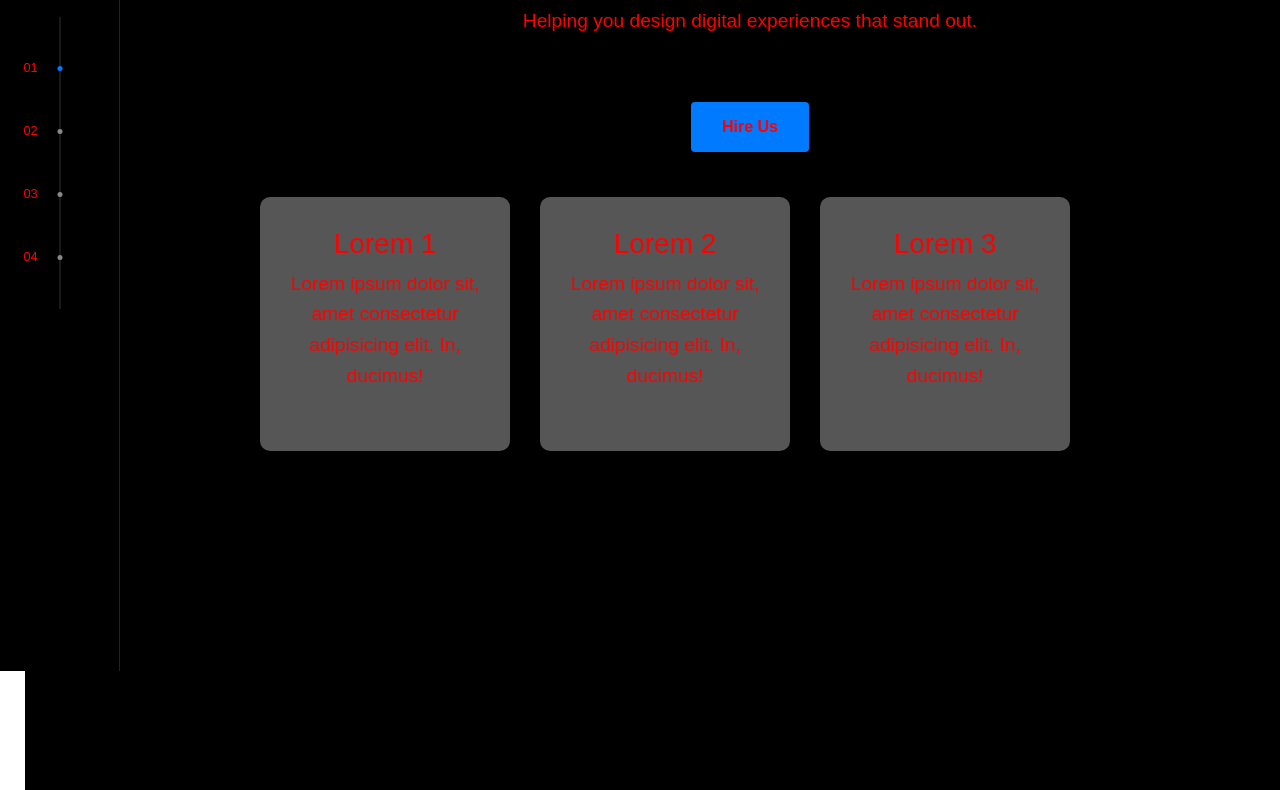
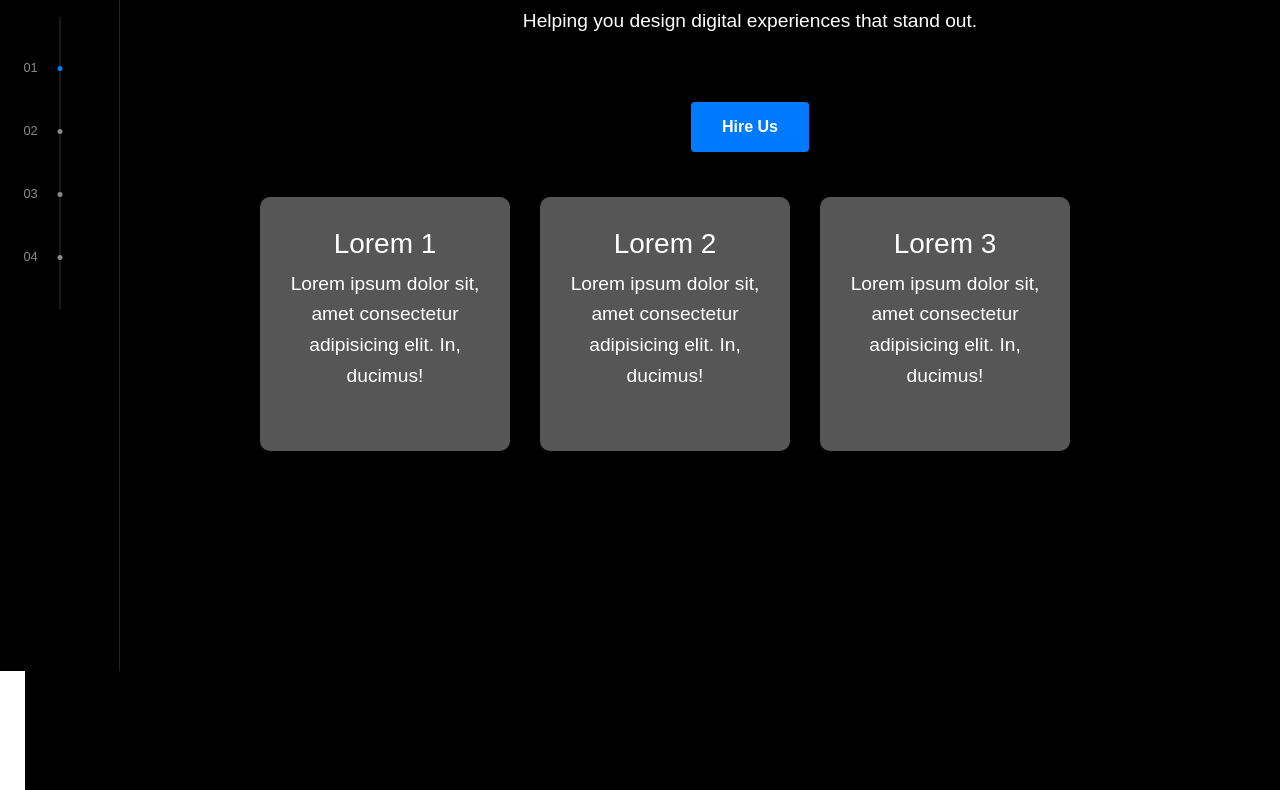
Before and after one commit to Nyi-Htet/First-Website, a plain HTML site: page index.html in a window 1280 px wide. Shown: the part 189-979 px from the top of the page. Drawn offline with nearby package versions, Linux system fonts and the light colour scheme.

Commit message:
color change

```diff
--- a/style.css
+++ b/style.css
@@ -3,7 +3,7 @@
   margin: 0;
   padding: 0;
   box-sizing: border-box;
-  color : red !important;
+  color : white;
 }
 
 body {
```
